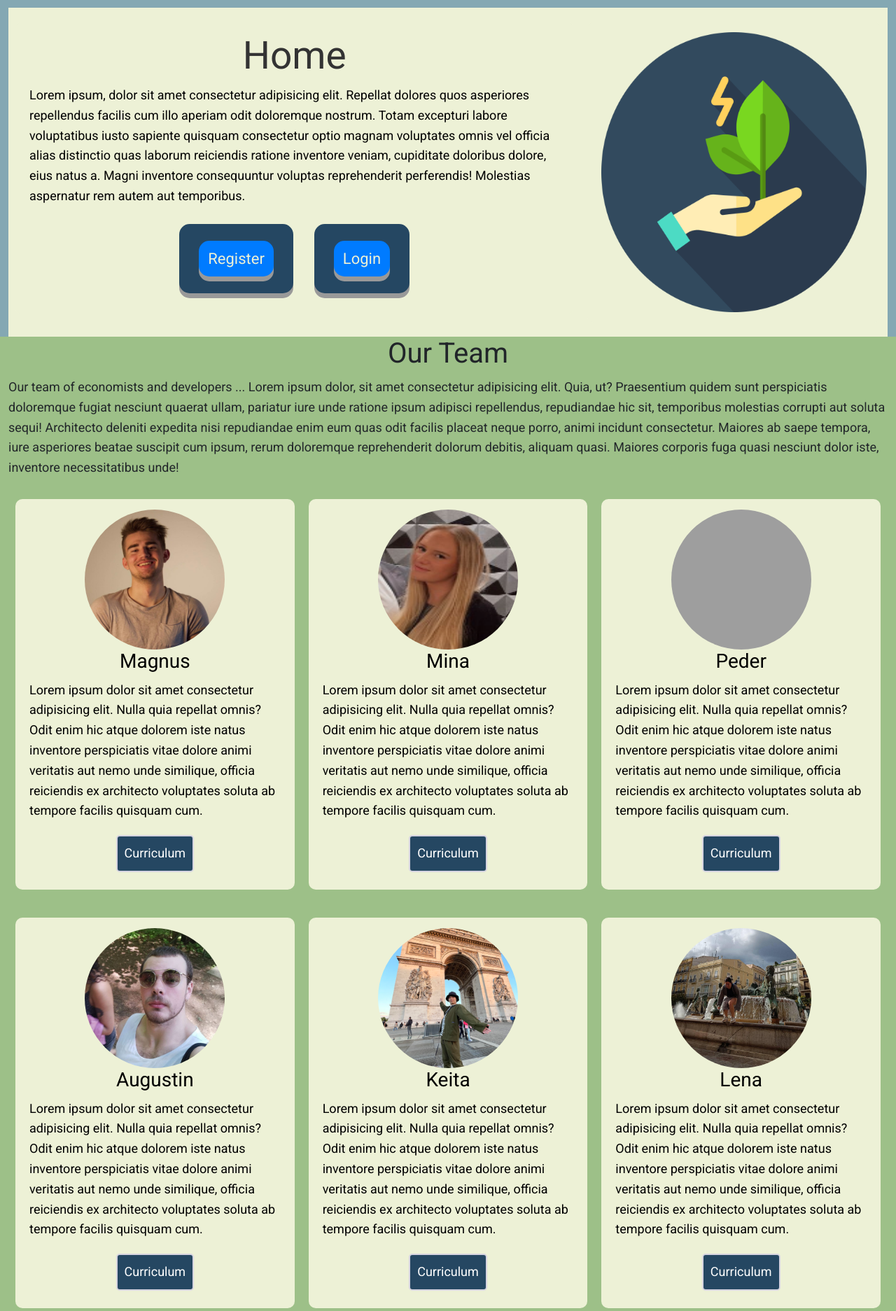
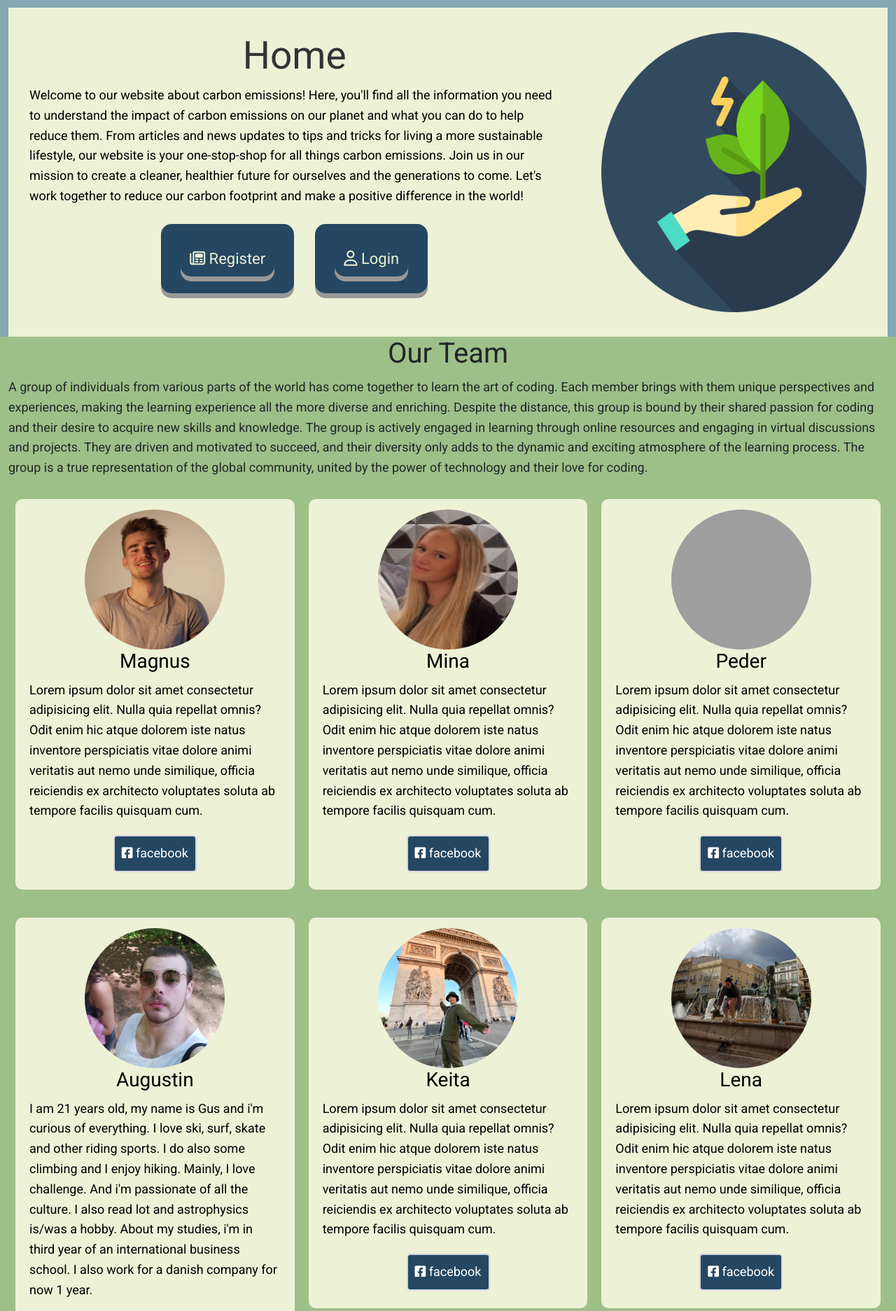
Before and after one commit to PederEP/Carbon_App, a Flask app: page / in a window 1280 px wide. Shown: the part 59-1932 px from the top of the page at 70% size. Run offline with Flask 2, Linux system fonts and the light colour scheme; some libraries are stand-ins or nearby versions; grey boxes are pictures that could not be loaded.

Commit message:
Update home.html

```diff
--- a/capp/templates/home.html
+++ b/capp/templates/home.html
@@ -18,14 +18,13 @@
         {% endwith %}
         <h1 style="font-size:55px;"><span class="text-logo"> Home</span></h1>
         <p style="text-align:left;">
-            Lorem ipsum, dolor sit amet consectetur adipisicing elit. Repellat dolores quos asperiores repellendus facilis cum illo aperiam odit doloremque nostrum. Totam excepturi labore voluptatibus iusto sapiente quisquam consectetur optio magnam voluptates omnis vel officia alias distinctio quas laborum reiciendis ratione inventore veniam, cupiditate doloribus dolore, eius natus a. Magni inventore consequuntur voluptas reprehenderit perferendis! Molestias aspernatur rem autem aut temporibus.
-        </p>
+          Welcome to our website about carbon emissions! Here, you'll find all the information you need to understand the impact of carbon emissions on our planet and what you can do to help reduce them. From articles and news updates to tips and tricks for living a more sustainable lifestyle, our website is your one-stop-shop for all things carbon emissions. Join us in our mission to create a cleaner, healthier future for ourselves and the generations to come. Let's work together to reduce our carbon footprint and make a positive difference in the world!        </p>
         <div class="container_buttons_links_header_home">
           <div class="btn">
-              <a href="{{url_for('users.register')}}" class="btn btn-primary btn-lg mr-2", style="background-color:#007bff;">Register</a>
+              <a href="{{url_for('users.register')}}" class="btn btn-primary btn-lg mr-2", style="background-color:#254762;"><i class="fa-regular fa-newspaper"></i> Register</a>
           </div>
           <div class="btn">
-              <a href="{{url_for('users.login')}}" class="btn btn-primary btn-lg mr-2", style="background-color:#007bff;">Login</a>
+              <a href="{{url_for('users.login')}}" class="btn btn-primary btn-lg mr-2", style="background-color:#254762;"> <i class="fa-regular fa-user"></i> Login</a>
           </div>
         </div>
       </div>
@@ -48,7 +47,7 @@
     <div class="developers" style="display:block;">
       <h1 style="text-align:center;"> Our Team</h1>
       <p>
-        Our team of economists and developers ... Lorem ipsum dolor, sit amet consectetur adipisicing elit. Quia, ut? Praesentium quidem sunt perspiciatis doloremque fugiat nesciunt quaerat ullam, pariatur iure unde ratione ipsum adipisci repellendus, repudiandae hic sit, temporibus molestias corrupti aut soluta sequi! Architecto deleniti expedita nisi repudiandae enim eum quas odit facilis placeat neque porro, animi incidunt consectetur. Maiores ab saepe tempora, iure asperiores beatae suscipit cum ipsum, rerum doloremque reprehenderit dolorum debitis, aliquam quasi. Maiores corporis fuga quasi nesciunt dolor iste, inventore necessitatibus unde!
+        A group of individuals from various parts of the world has come together to learn the art of coding. Each member brings with them unique perspectives and experiences, making the learning experience all the more diverse and enriching. Despite the distance, this group is bound by their shared passion for coding and their desire to acquire new skills and knowledge. The group is actively engaged in learning through online resources and engaging in virtual discussions and projects. They are driven and motivated to succeed, and their diversity only adds to the dynamic and exciting atmosphere of the learning process. The group is a true representation of the global community, united by the power of technology and their love for coding.
       </p>
     </div>
 
@@ -63,7 +62,7 @@
           <p>  Lorem ipsum dolor sit amet consectetur adipisicing elit. Nulla quia repellat omnis? Odit enim hic atque dolorem iste natus inventore perspiciatis vitae dolore animi veritatis aut nemo unde similique, officia reiciendis ex architecto voluptates soluta ab tempore facilis quisquam cum.
           </p>
           <div class="section_container_buttons_developers">
-            <a class="btn_developers" href="#"  target="_blank">Curriculum</a>
+            <a class="btn_developers" href="https://www.linkedin.com/feed/"  target="_blank"><i class="fa-brands fa-square-facebook"></i> facebook</a>
           </div>
         </div>
         <div class="box">
@@ -76,7 +75,7 @@
           <p>  Lorem ipsum dolor sit amet consectetur adipisicing elit. Nulla quia repellat omnis? Odit enim hic atque dolorem iste natus inventore perspiciatis vitae dolore animi veritatis aut nemo unde similique, officia reiciendis ex architecto voluptates soluta ab tempore facilis quisquam cum.
           </p>
           <div class="section_container_buttons_developers">
-            <a class="btn_developers" href="#"  target="_blank">Curriculum</a>
+            <a class="btn_developers" href="https://www.facebook.com/profile.php?id=100009930134831"  target="_blank"><i class="fa-brands fa-square-facebook"></i> facebook</a>
           </div>
         </div>
         <div class="box">
@@ -89,7 +88,7 @@
           <p>  Lorem ipsum dolor sit amet consectetur adipisicing elit. Nulla quia repellat omnis? Odit enim hic atque dolorem iste natus inventore perspiciatis vitae dolore animi veritatis aut nemo unde similique, officia reiciendis ex architecto voluptates soluta ab tempore facilis quisquam cum.
           </p>
           <div class="section_container_buttons_developers">
-            <a class="btn_developers" href="#"  target="_blank">Curriculum</a>
+            <a class="btn_developers" href="https://www.facebook.com/pedereugen.porsvik"  target="_blank"><i class="fa-brands fa-square-facebook"></i> facebook</a>
           </div>
         </div>
     </div>
@@ -102,10 +101,11 @@
         height="200"
         alt=""style="border-radius: 50%; width:200px;">
         <h3>Augustin</h3>
-        <p>  Lorem ipsum dolor sit amet consectetur adipisicing elit. Nulla quia repellat omnis? Odit enim hic atque dolorem iste natus inventore perspiciatis vitae dolore animi veritatis aut nemo unde similique, officia reiciendis ex architecto voluptates soluta ab tempore facilis quisquam cum.
+        <p>
+          I am 21 years old, my name is Gus and i'm curious of everything. I love ski, surf, skate and other riding sports. I do also some climbing and I enjoy hiking. Mainly, I love challenge. And i'm passionate of all the culture. I also read lot and astrophysics is/was a hobby. About my studies, i'm in third year of an international business school. I also work for a danish company for now 1 year.
         </p>
         <div class="section_container_buttons_developers">
-          <a class="btn_developers" href="#"  target="_blank">Curriculum</a>
+          <a class="btn_developers" href="https://www.facebook.com/profile.php?id=100011507229588"  target="_blank"><i class="fa-brands fa-square-facebook"></i> facebook</a>
         </div>
       </div>
       <div class="box">
@@ -118,7 +118,7 @@
         <p>  Lorem ipsum dolor sit amet consectetur adipisicing elit. Nulla quia repellat omnis? Odit enim hic atque dolorem iste natus inventore perspiciatis vitae dolore animi veritatis aut nemo unde similique, officia reiciendis ex architecto voluptates soluta ab tempore facilis quisquam cum.
         </p>
         <div class="section_container_buttons_developers">
-          <a class="btn_developers" href="#"  target="_blank">Curriculum</a>
+          <a class="btn_developers" href="https://www.facebook.com/keita.ueda.315"  target="_blank"><i class="fa-brands fa-square-facebook"></i> facebook</a>
         </div>
       </div>
       <div class="box">
@@ -131,7 +131,7 @@
         <p>  Lorem ipsum dolor sit amet consectetur adipisicing elit. Nulla quia repellat omnis? Odit enim hic atque dolorem iste natus inventore perspiciatis vitae dolore animi veritatis aut nemo unde similique, officia reiciendis ex architecto voluptates soluta ab tempore facilis quisquam cum.
         </p>
         <div class="section_container_buttons_developers">
-          <a class="btn_developers" href="#"  target="_blank">Curriculum</a>
+          <a class="btn_developers" href="https://www.facebook.com/lena.maes.733"  target="_blank"><i class="fa-brands fa-square-facebook"></i> facebook</a>
         </div>
       </div>
   </div>
@@ -146,7 +146,7 @@
       <p>  Lorem ipsum dolor sit amet consectetur adipisicing elit. Nulla quia repellat omnis? Odit enim hic atque dolorem iste natus inventore perspiciatis vitae dolore animi veritatis aut nemo unde similique, officia reiciendis ex architecto voluptates soluta ab tempore facilis quisquam cum.
       </p>
       <div class="section_container_buttons_developers">
-        <a class="btn_developers" href="#"  target="_blank">Curriculum</a>
+        <a class="btn_developers" href="https://www.facebook.com/profile.php?id=100084370098603"  target="_blank"><i class="fa-brands fa-square-facebook"></i> facebook</a>
       </div>
     </div>
     <div class="box">
```
